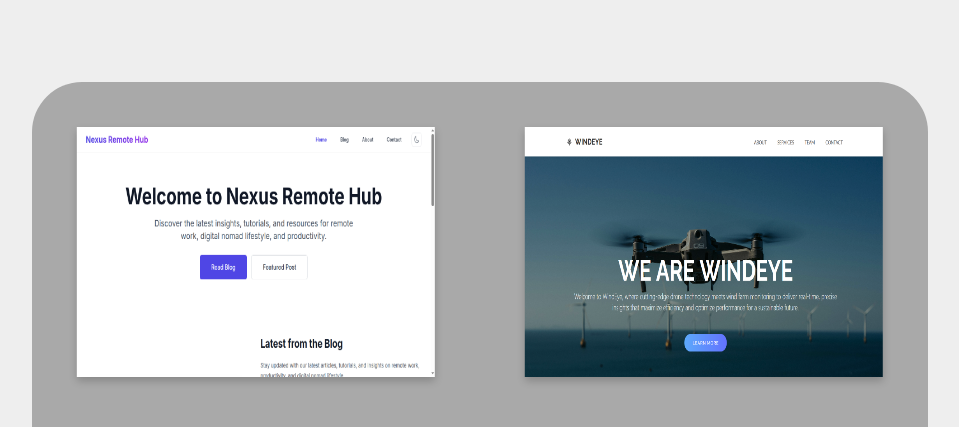
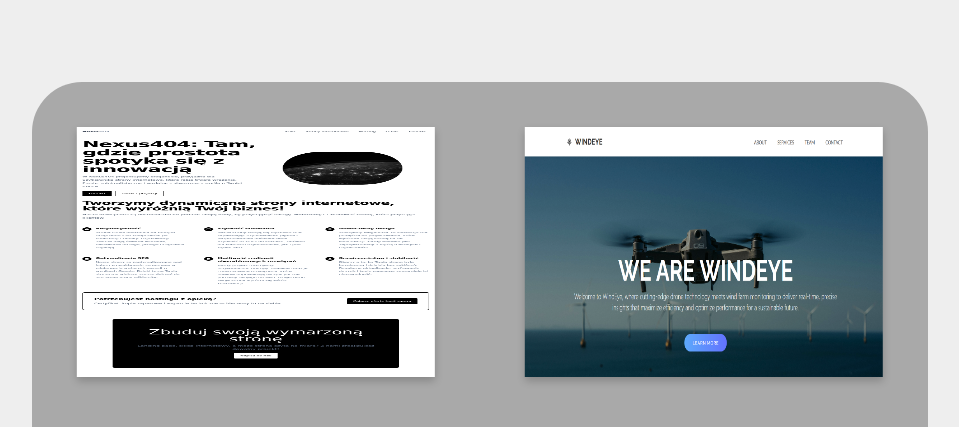
Before and after one commit to itsmemada/Portfolio, a React (Create React App) app: page / in a window 1280 px wide. Shown: the part 2120-2547 px from the top of the page, without its empty margins (160-1119 px from the left). Built offline with nearby package versions, Linux system fonts and the light colour scheme.

Commit message:
Add nexus404 screenshot

```diff
--- a/src/components/projects/projects.tsx
+++ b/src/components/projects/projects.tsx
@@ -1,6 +1,6 @@
 import React from "react"
 import "./projects.scss"
-
+import nexus404_img from '../../assets/projects/nexus404-screenshot.png';
 import digital from '../../assets/projects/digital.png';
 import nexus from '../../assets/projects/nexus.png';
 import CBD_shop from '../../assets/projects/CBD_shop.png'
@@ -30,7 +30,7 @@
 <section className='projects'>
 
   <Project
-    img={nexus}
+    img={nexus404_img}
     name = 'Nexus 404'
     desc= 'Nexus 404 landing page'
     adress = 'https://www.nexus404.pl/' />
```
Also changed, not shown: src/assets/projects/nexus404-screenshot.png (added).
